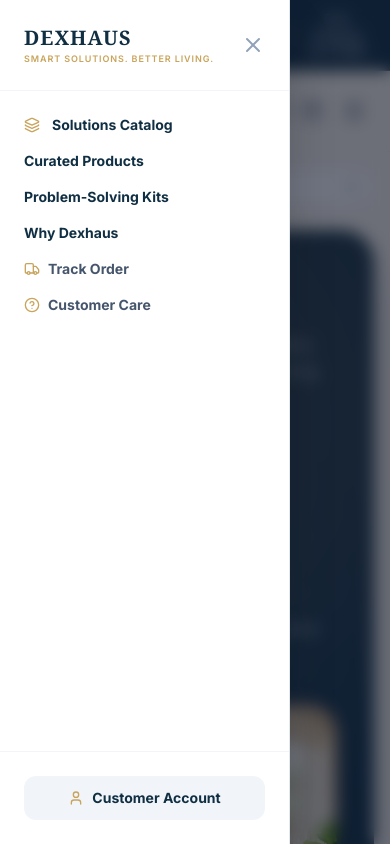
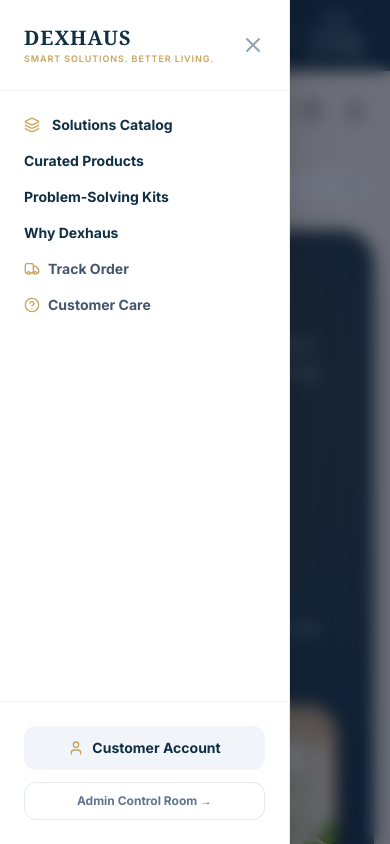
Before and after one commit to mohan-m-26/dexhaus, a Next.js app: page / in a window 390 px wide. Both pictures are taken after a click on the button 354 px from the left and 110 px from the top of the page. Shown: the top 844 px of the page. Built offline with nearby package versions, Linux system fonts and the light colour scheme; no server answers.

Commit message:
feat: add visible Admin Portal links in footer, account popup, and mobile drawer

```diff
--- a/src/app/page.tsx
+++ b/src/app/page.tsx
@@ -432,6 +432,13 @@
                 >
                   <User className="w-4 h-4 text-[#C9A45C]"/> Customer Account
                 </button>
+                <Link
+                  href="/admin"
+                  onClick={() => setMobileMenuOpen(false)}
+                  className="w-full py-2.5 rounded-xl border border-slate-200 dark:border-slate-800 text-xs font-bold flex justify-center items-center gap-2 text-slate-500 hover:text-[#102F43] dark:hover:text-[#C9A45C]"
+                >
+                  Admin Control Room &rarr;
+                </Link>
               </div>
             </motion.div>
           </>
@@ -1193,6 +1200,9 @@
               <button onClick={() => setActivePolicy('returns')} className="hover:text-white transition-colors">
                 Returns
               </button>
+              <Link href="/admin" className="text-slate-400 hover:text-[#C9A45C] transition-colors font-semibold flex items-center gap-1">
+                Admin Portal
+              </Link>
             </div>
           </div>
 
--- a/src/components/CustomerLoginPopup.tsx
+++ b/src/components/CustomerLoginPopup.tsx
@@ -1,6 +1,7 @@
 'use client';
 
 import { useState } from 'react';
+import Link from 'next/link';
 import { motion, AnimatePresence } from 'framer-motion';
 import { X, Mail, Lock, ArrowRight, Loader2, ShieldCheck } from 'lucide-react';
 import { supabase } from '@/lib/supabase';
@@ -164,6 +165,16 @@
                 {isLogin ? 'Sign up' : 'Log in'}
               </button>
             </div>
+
+            <div className="mt-6 pt-4 border-t border-slate-100 dark:border-slate-800 text-center">
+              <Link
+                href="/admin"
+                onClick={onClose}
+                className="text-xs text-slate-400 hover:text-[#102F43] dark:hover:text-[#C9A45C] font-semibold transition-colors inline-flex items-center gap-1"
+              >
+                <span>Staff / Store Admin Portal</span> &rarr;
+              </Link>
+            </div>
           </motion.div>
         </div>
       )}
```
